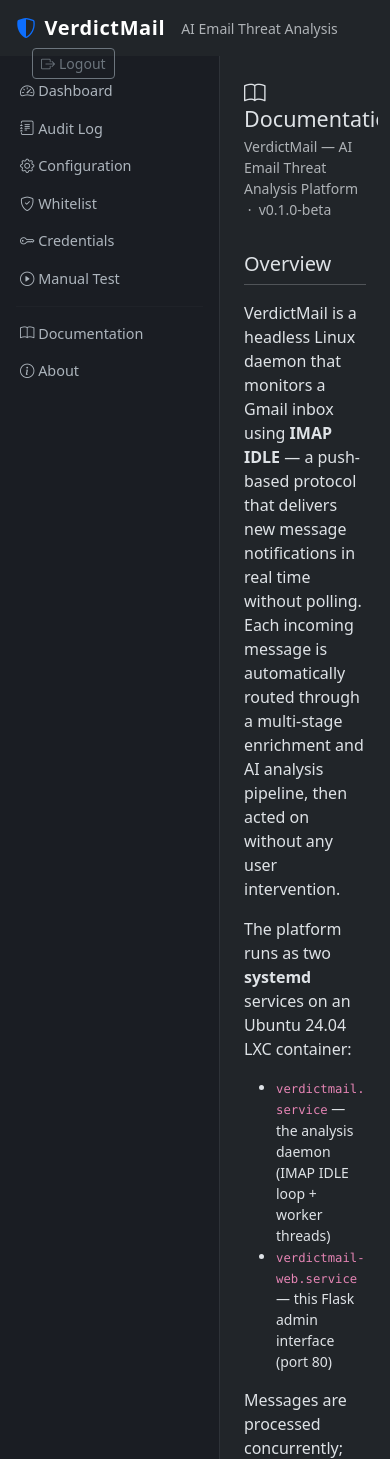
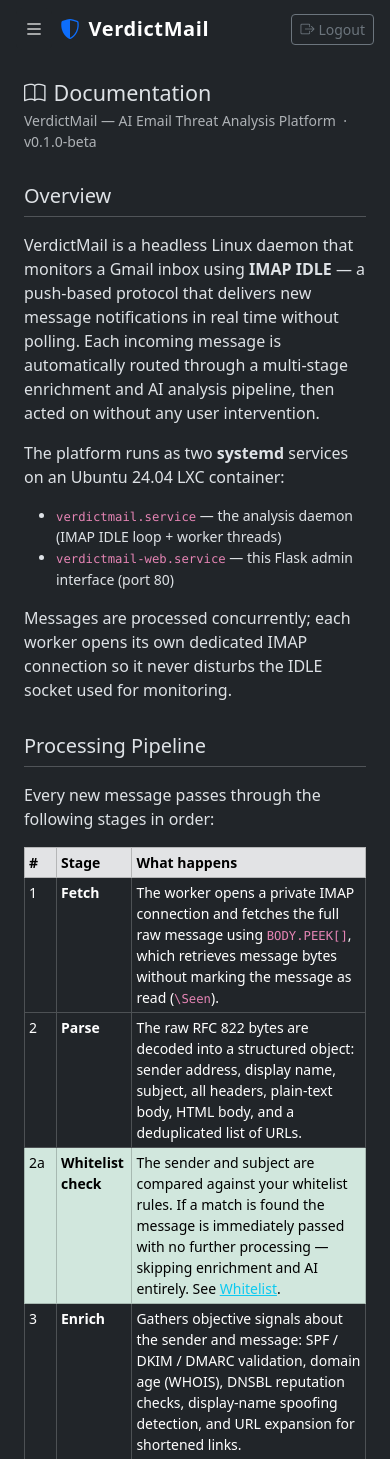
Before and after one commit to ascarola/verdictmail, a Flask app: template src/verdictmail/web/templates/docs.html in a window 390 px wide. Shown: the top 1459 px of the page. Run offline with Flask 3, Linux system fonts and the light colour scheme; the template is opened without the code that fills it, so the values that code supplies are empty.

Commit message:
feat: responsive mobile sidebar using Bootstrap offcanvas

```diff
--- a/src/verdictmail/web/templates/base.html
+++ b/src/verdictmail/web/templates/base.html
@@ -9,16 +9,30 @@
   {% block extra_head %}{% endblock %}
   <style>
     body { padding-top: 56px; }
-    #sidebar {
-      position: fixed; top: 56px; left: 0; bottom: 0;
-      width: 220px; overflow-y: auto;
-      background: #1a1d23; border-right: 1px solid #2e3238;
-      z-index: 100;
-    }
+    /* Sidebar nav links */
     #sidebar .nav-link { color: #adb5bd; padding: .5rem 1.25rem; font-size: .9rem; }
     #sidebar .nav-link:hover, #sidebar .nav-link.active { color: #fff; background: #2e3238; border-radius: .25rem; }
     #sidebar .nav-link i { width: 1.25rem; }
-    #main { margin-left: 220px; padding: 1.5rem; }
+    /* Sidebar starts below the fixed navbar on both mobile and desktop */
+    #sidebar { top: 56px !important; }
+    /* Desktop (lg+): override Bootstrap offcanvas hiding so sidebar is always visible */
+    @media (min-width: 992px) {
+      #sidebar {
+        visibility: visible !important;
+        transform: none !important;
+        position: fixed !important;
+        bottom: 0;
+        width: 220px !important;
+        overflow-y: auto;
+        z-index: 100;
+      }
+      #main { margin-left: 220px; }
+    }
+    /* Mobile: no left margin (sidebar is an overlay) */
+    @media (max-width: 991.98px) {
+      #main { margin-left: 0; }
+    }
+    #main { padding: 1.5rem; }
     .navbar-brand { font-weight: 700; letter-spacing: .03em; }
     .threat-none      { color: #adb5bd; }
     .threat-low       { color: #0dcaf0; }
@@ -36,17 +50,31 @@
 
 <!-- Top navbar -->
 <nav class="navbar navbar-dark bg-dark fixed-top px-3" style="height:56px">
+  <!-- Hamburger: mobile only -->
+  <button class="btn btn-dark d-lg-none border-0 me-2 px-2" type="button"
+          data-bs-toggle="offcanvas" data-bs-target="#sidebar" aria-controls="sidebar"
+          aria-label="Toggle navigation">
+    <i class="bi bi-list fs-5"></i>
+  </button>
   <a class="navbar-brand" href="/">
     <i class="bi bi-shield-shaded me-2 text-primary"></i>VerdictMail
   </a>
-  <span class="navbar-text text-muted small me-auto">AI Email Threat Analysis</span>
-  <a href="{{ url_for('logout') }}" class="btn btn-sm btn-outline-secondary ms-3">
+  <span class="navbar-text text-muted small d-none d-md-inline">AI Email Threat Analysis</span>
+  <a href="{{ url_for('logout') }}" class="btn btn-sm btn-outline-secondary ms-auto">
     <i class="bi bi-box-arrow-right me-1"></i>Logout
   </a>
 </nav>
 
-<!-- Sidebar -->
-<div id="sidebar">
+<!-- Sidebar: Bootstrap offcanvas drawer on mobile, always-visible fixed sidebar on desktop -->
+<div class="offcanvas offcanvas-start" id="sidebar" tabindex="-1"
+     style="background:#1a1d23; border-right:1px solid #2e3238; width:220px">
+  <!-- Close button header: mobile only -->
+  <div class="offcanvas-header d-lg-none pb-2" style="border-bottom:1px solid #2e3238">
+    <span class="fw-bold small"><i class="bi bi-shield-shaded me-2 text-primary"></i>VerdictMail</span>
+    <button type="button" class="btn-close btn-close-white"
+            data-bs-dismiss="offcanvas" data-bs-target="#sidebar"></button>
+  </div>
+  <div class="offcanvas-body p-0">
     <nav class="nav flex-column pt-3">
       <a class="nav-link {% if request.endpoint == 'dashboard' %}active{% endif %}" href="{{ url_for('dashboard') }}">
         <i class="bi bi-speedometer2"></i> Dashboard
@@ -75,6 +103,7 @@
       </a>
     </nav>
   </div>
+</div>
 
 <!-- Main content -->
 <main id="main">
```
Lines whose indentation alone changed are shown as unchanged.
